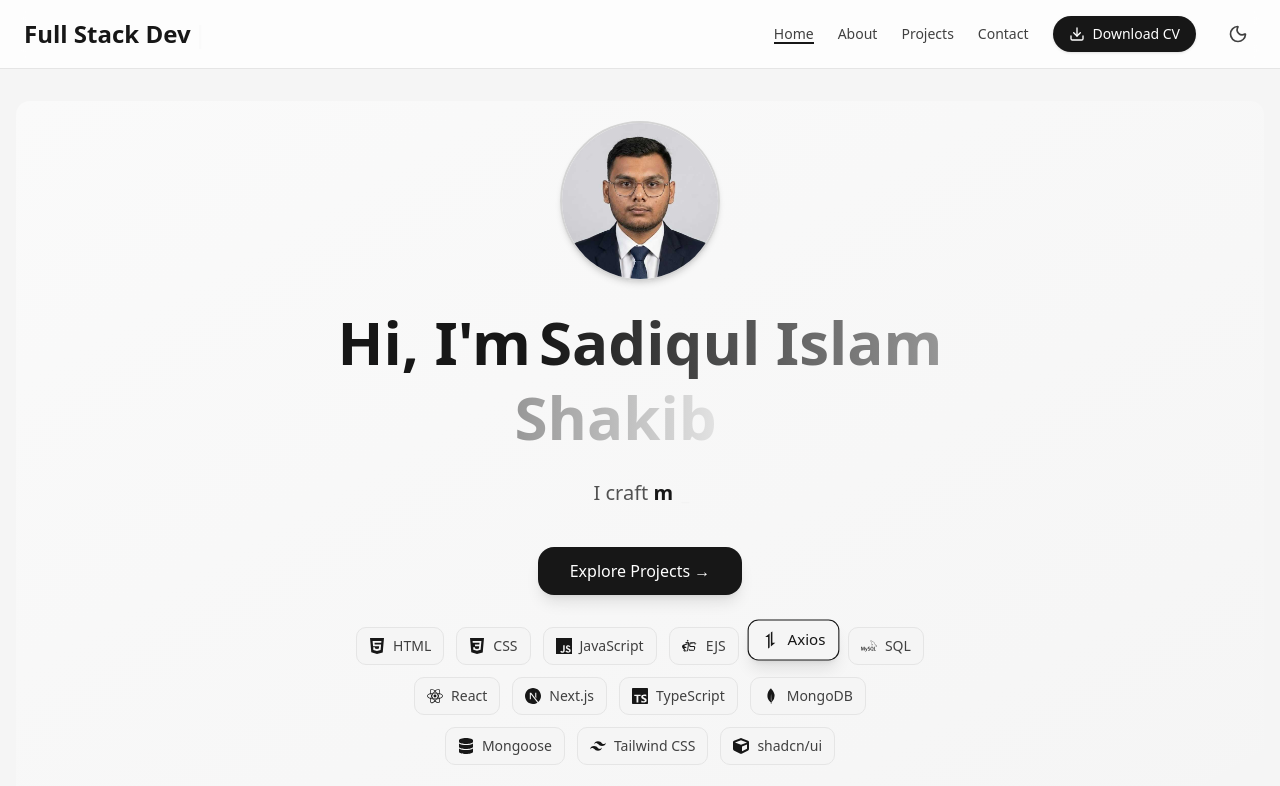
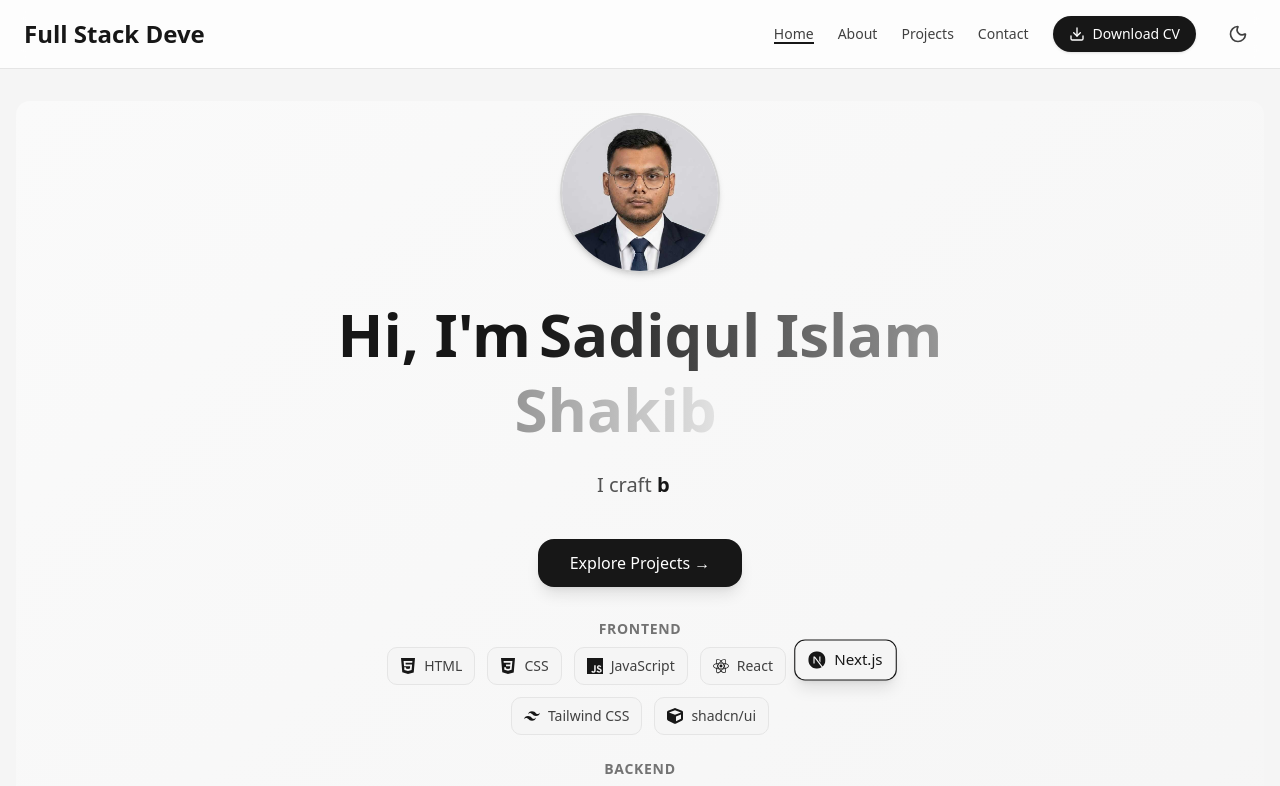
Before and after one commit to ByteCrister/sadiqul-islam-shakib, a Next.js app: page / in a window 1280 px wide. Shown: the top 786 px of the page. Built offline with nearby package versions, Linux system fonts and the light colour scheme.

Commit message:
feat: categorize skills in parameter.about and update Hero and About components to display grouped skills

```diff
--- a/src/components/about/About.tsx
+++ b/src/components/about/About.tsx
@@ -81,6 +81,16 @@ export default function About() {
         }
     }, [isStatsInView, motionValues]);
 
+    // Group skills by category
+    const groupedSkills = useMemo(() => {
+        return skills.reduce((acc, skill) => {
+            const { category } = skill;
+            if (!acc[category]) acc[category] = [];
+            acc[category].push(skill);
+            return acc;
+        }, {} as Record<string, typeof skills>);
+    }, []);
+
     return (
         <section className="relative overflow-hidden px-6 py-20 bg-gradient-to-br from-white to-neutral-100 dark:from-neutral-900 dark:to-neutral-800 rounded-2xl">
             <motion.div className="absolute top-10 left-1/4 w-[500px] h-[500px] bg-primary/10 rounded-full blur-3xl -z-10" />
@@ -133,7 +143,7 @@ export default function About() {
                 ))}
             </motion.div>
 
-            {/* core skills */}
+            {/* Core Skills - Categorized */}
             <motion.div
                 variants={container}
                 initial="hidden"
@@ -147,11 +157,23 @@ export default function About() {
                 >
                     Core Skills
                 </motion.h3>
+
+                {Object.entries(groupedSkills).map(([category, skillsInCategory]) => (
+                    <div key={category} className="mb-8">
+                        {/* Category heading */}
+                        <motion.h4
+                            variants={fadeUp}
+                            className="text-xl font-medium mb-3 text-neutral-700 dark:text-neutral-300 border-b border-neutral-200 dark:border-neutral-700 pb-1"
+                        >
+                            {category}
+                        </motion.h4>
+
+                        {/* Skills grid with staggered children */}
                         <motion.div
                             variants={container}
                             className="grid grid-cols-2 sm:grid-cols-3 lg:grid-cols-4 gap-6"
                         >
-                    {skills.map(({ name, Icon }) => (
+                            {skillsInCategory.map(({ name, Icon }) => (
                                 <motion.div
                                     key={name}
                                     variants={fadeUp}
@@ -165,6 +187,8 @@ export default function About() {
                                 </motion.div>
                             ))}
                         </motion.div>
+                    </div>
+                ))}
             </motion.div>
 
             {/* project highlights */}
--- a/src/components/hero/Hero.tsx
+++ b/src/components/hero/Hero.tsx
@@ -7,7 +7,7 @@ import { useTypewriter, Cursor } from "react-simple-typewriter";
 import { HeroWords } from "@/utils/params/parameter.hero";
 import { ProfileImagePath, userName } from "@/utils/params/parameter.global";
 import { skills } from "@/utils/params/parameter.about";
-import { useEffect, useRef, useState } from "react";
+import { useEffect, useRef, useState, useMemo } from "react";
 
 const MotionLink = motion(Link);
 
@@ -40,17 +40,17 @@ export default function Hero() {
     },
   };
 
-  // Skills container + item variants for staggered skill animations
-  const skillsContainer: Variants = {
-    hidden: {},
+  // Variants for category containers (fade up)
+  const categoryVariants: Variants = {
+    hidden: { y: 15, opacity: 0 },
     show: {
-      transition: {
-        staggerChildren: 0.06,
-        delayChildren: 0.6,
-      },
+      y: 0,
+      opacity: 1,
+      transition: { duration: 0.5, ease: "easeOut" },
     },
   };
 
+  // Skill item variants (used inside each category)
   const skillItem: Variants = {
     hidden: { opacity: 0, y: 8, scale: 0.95 },
     show: {
@@ -91,6 +91,20 @@ export default function Hero() {
   function handleContainerLeave() {
     setPaused(false);
   }
+
+  // Group skills by category, preserving original indices for refs and active index
+  const groupedSkills = useMemo(() => {
+    const groups: { category: string; skills: { skill: typeof skills[0]; originalIndex: number }[] }[] = [];
+    skills.forEach((skill, index) => {
+      let group = groups.find((g) => g.category === skill.category);
+      if (!group) {
+        group = { category: skill.category, skills: [] };
+        groups.push(group);
+      }
+      group.skills.push({ skill, originalIndex: index });
+    });
+    return groups;
+  }, []);
 
   return (
     <section
@@ -159,31 +173,40 @@ export default function Hero() {
         </motion.div>
       </motion.div>
 
-      {/* Skills Section */}
+      {/* Skills Section - Grouped by Category */}
       <motion.div
-        variants={skillsContainer}
         initial="hidden"
         animate="show"
         ref={skillsContainerRef}
         onMouseEnter={handleContainerEnter}
         onMouseLeave={handleContainerLeave}
-        className="mt-8 relative flex flex-wrap justify-center gap-3 max-w-xl mx-auto"
+        className="mt-8 relative max-w-xl mx-auto space-y-6"
       >
-        {skills.map((skill, idx) => {
+        {groupedSkills.map((group) => (
+          <motion.div
+            key={group.category}
+            variants={categoryVariants}
+            className="space-y-2"
+          >
+            <h4 className="text-sm font-semibold text-neutral-500 dark:text-neutral-400 uppercase tracking-wider">
+              {group.category}
+            </h4>
+            <div className="flex flex-wrap justify-center gap-3">
+              {group.skills.map(({ skill, originalIndex }) => {
                 const Icon = skill.Icon;
-          const isActive = idx === activeIndex;
+                const isActive = originalIndex === activeIndex;
 
                 return (
                   <motion.div
                     key={skill.name}
                     variants={skillItem}
-              ref={(el) => { skillRefs.current[idx] = el; }}
-              onMouseEnter={() => handleSkillEnter(idx)}
+                    ref={(el) => {
+                      skillRefs.current[originalIndex] = el;
+                    }}
+                    onMouseEnter={() => handleSkillEnter(originalIndex)}
                     onMouseLeave={handleSkillLeave}
-              // animate scale and lift for the active item, reset for others
                     animate={isActive ? { scale: 1.08, y: -6 } : { scale: 1, y: 0 }}
                     transition={{ type: "spring", stiffness: 300, damping: 20 }}
-              // use Tailwind classes to change border color when active; transition-colors for smooth border change
                     className={`flex items-center gap-2 px-3 py-2 bg-neutral-100 dark:bg-neutral-800
                                 rounded-lg border transition-colors duration-300 relative z-10
                                 ${isActive ? "border-primary dark:border-primary shadow-lg" : "border-neutral-200 dark:border-neutral-700"}`}
@@ -195,6 +218,9 @@ export default function Hero() {
                   </motion.div>
                 );
               })}
+            </div>
+          </motion.div>
+        ))}
       </motion.div>
     </section>
   );
--- a/src/utils/params/parameter.about.ts
+++ b/src/utils/params/parameter.about.ts
@@ -1,5 +1,5 @@
 import { Award, BookOpen, Briefcase, Calendar, Code, GraduationCap, Star } from "lucide-react";
-import { FaCube, FaDatabase } from "react-icons/fa";
+import { FaBolt, FaCube, FaDatabase, FaJava } from "react-icons/fa";
 import {
     SiReact,
     SiNextdotjs,
@@ -12,23 +12,35 @@ import {
     SiEjs,
     SiAxios,
     SiMysql,
+    SiC,
+    SiPython,
+    SiPostman,
 } from "react-icons/si";
 
 export const skills = [
-    { name: 'HTML', Icon: SiHtml5 },
-    { name: 'CSS', Icon: SiCss3 },
-    { name: 'JavaScript', Icon: SiJavascript },
-    { name: 'EJS', Icon: SiEjs },
-    { name: 'Axios', Icon: SiAxios },
-    { name: 'SQL', Icon: SiMysql },
-    { name: 'React', Icon: SiReact },
-    { name: 'Next.js', Icon: SiNextdotjs },
-    { name: 'TypeScript', Icon: SiTypescript },
-    { name: 'MongoDB', Icon: SiMongodb },
-    { name: 'Mongoose', Icon: FaDatabase },
-    { name: 'Tailwind CSS', Icon: SiTailwindcss },
-    { name: 'shadcn/ui', Icon: FaCube }
-]
+    { name: 'HTML', Icon: SiHtml5, category: 'Frontend' },
+    { name: 'CSS', Icon: SiCss3, category: 'Frontend' },
+    { name: 'JavaScript', Icon: SiJavascript, category: 'Frontend' },
+    { name: 'React', Icon: SiReact, category: 'Frontend' },
+    { name: 'Next.js', Icon: SiNextdotjs, category: 'Frontend' },
+    { name: 'Tailwind CSS', Icon: SiTailwindcss, category: 'Frontend' },
+    { name: 'shadcn/ui', Icon: FaCube, category: 'Frontend' },
+
+    { name: 'EJS', Icon: SiEjs, category: 'Backend' },
+    { name: 'Axios', Icon: SiAxios, category: 'Backend' },
+
+    { name: 'MongoDB', Icon: SiMongodb, category: 'Database' },
+    { name: 'Mongoose', Icon: FaDatabase, category: 'Database' },
+    { name: 'SQL', Icon: SiMysql, category: 'Database' },
+
+    { name: 'C', Icon: SiC, category: 'Programming' },
+    { name: 'Java', Icon: FaJava, category: 'Programming' },
+    { name: 'Python', Icon: SiPython, category: 'Programming' },
+    { name: 'TypeScript', Icon: SiTypescript, category: 'Programming' },
+
+    { name: 'Postman', Icon: SiPostman, category: 'Tools' },
+    { name: 'Thunder Client', Icon: FaBolt, category: 'Tools' }
+];
 
 export const experiences = [
     {
```
Lines whose indentation alone changed are shown as unchanged.
